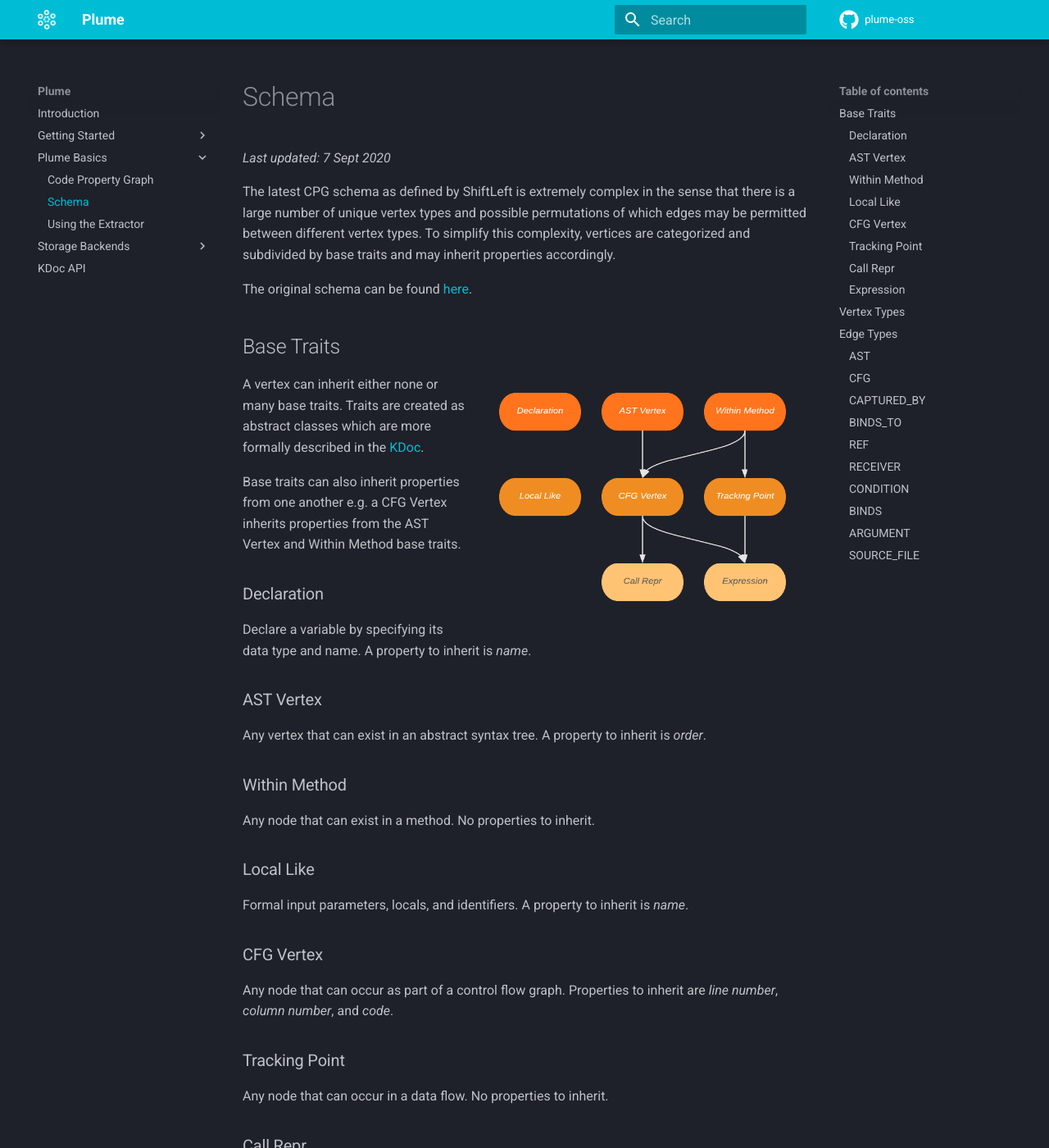
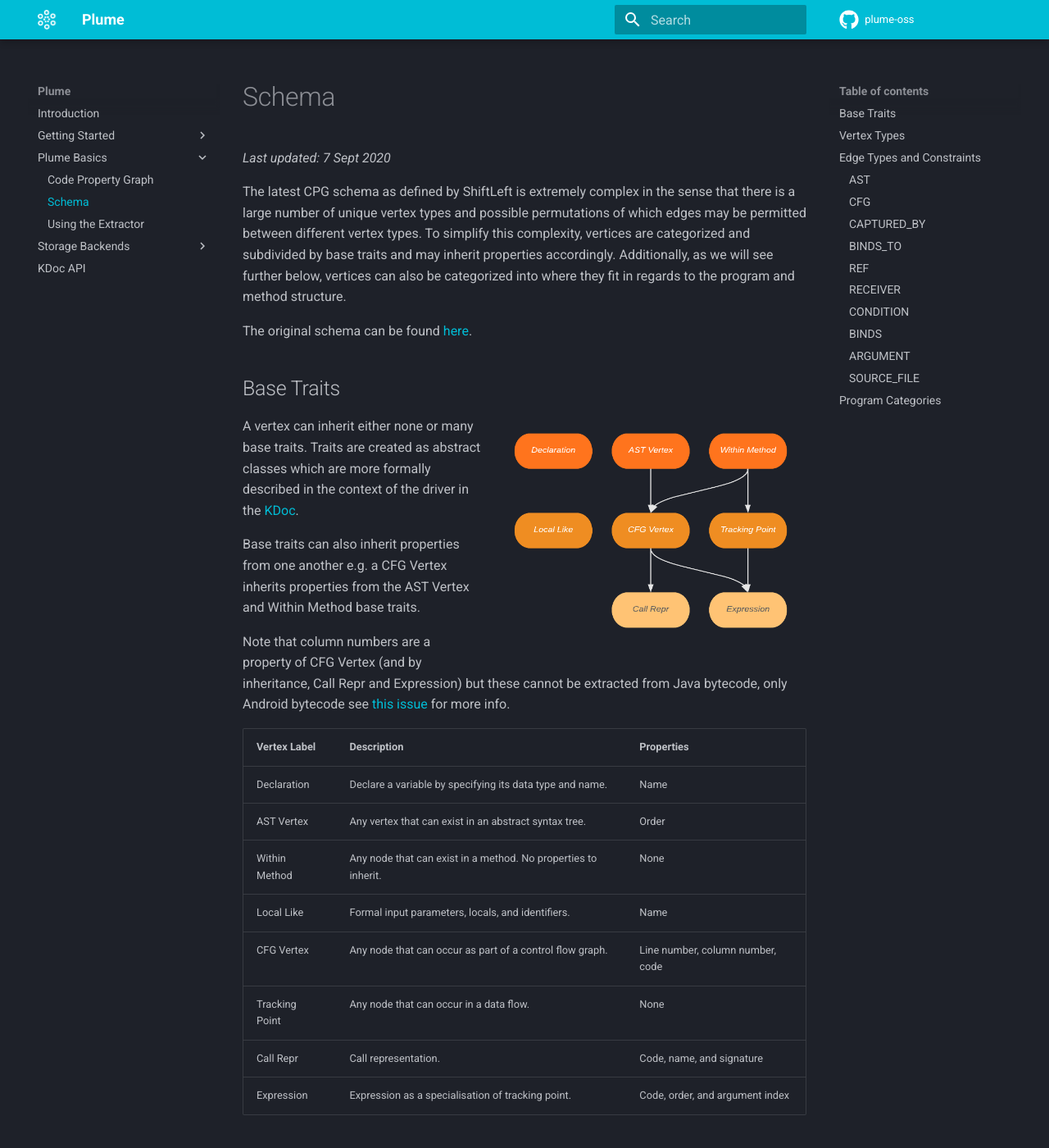
Before and after one commit to plume-oss/plume-docs, an MkDocs documentation site: the page built from docs/plume-basics/schema.md, in a window 1280 px wide and 1400 px high. Shown: the whole window at 82% size. Built offline with MkDocs 1.6.1 and Material for MkDocs 9.7.7, drawn with Linux system fonts in a browser that asks for light colours; some of the changed text lies outside the part shown.

Commit message:
:arrow_up: Updated examples to from latest changes

```diff
--- a/docs/plume-basics/schema.md
+++ b/docs/plume-basics/schema.md
@@ -2,49 +2,37 @@
 
 _Last updated: 7 Sept 2020_
 
-The latest CPG schema as defined by ShiftLeft is extremely complex in the sense that there is a large number of unique vertex types and possible permutations of which edges may be permitted between different vertex types. To simplify this complexity, vertices are categorized and subdivided by base traits and may inherit properties accordingly.
+The latest CPG schema as defined by ShiftLeft is extremely complex in the sense that there is a large number of unique
+vertex types and possible permutations of which edges may be permitted between different vertex types. To simplify this
+complexity, vertices are categorized and subdivided by base traits and may inherit properties accordingly. Additionally,
+as we will see further below, vertices can also be categorized into where they fit in regards to the program and method
+structure.
 
-The original schema can be found [here](https://github.com/ShiftLeftSecurity/codepropertygraph/blob/master/codepropertygraph/src/main/resources/schemas/base.json).
+The original schema can be found [here](https://github.com/ShiftLeftSecurity/codepropertygraph).
 
 ## Base Traits
 
-![Base Traits](../assets/images/plume-basics/code-property-graph/traits.png){: align=right style="height:300px;width:400px;" }
+![Base Traits](../assets/images/plume-basics/code-property-graph/traits.png){: align=right style="height:280px;width:380px;" }
 
-A vertex can inherit either none or many base traits. Traits are created as abstract classes which are more formally described in the [KDoc](https://plume-oss.github.io/plume-driver/kotlindoc/za/ac/sun/plume/domain/models/).
+A vertex can inherit either none or many base traits. Traits are created as abstract classes which are more formally
+described in the context of the driver in the [KDoc](https://plume-oss.github.io/plume-driver/kotlindoc/za/ac/sun/plume/domain/models/).
 
-Base traits can also inherit properties from one another e.g. a CFG Vertex inherits properties from the AST Vertex and Within Method base traits.
+Base traits can also inherit properties from one another e.g. a CFG Vertex inherits properties from the AST Vertex
+and Within Method base traits.
 
-### Declaration
+Note that column numbers are a property of CFG Vertex (and by inheritance, Call Repr and Expression) but these cannot
+be extracted from Java bytecode, only Android bytecode see [this issue](https://github.com/soot-oss/soot/issues/705) for more info.
 
-Declare a variable by specifying its data type and name. A property to inherit is _name_.
-
-### AST Vertex
-
-Any vertex that can exist in an abstract syntax tree. A property to inherit is _order_.
-
-### Within Method
-
-Any node that can exist in a method. No properties to inherit.
-
-### Local Like
-
-Formal input parameters, locals, and identifiers. A property to inherit is _name_.
-
-### CFG Vertex
-
-Any node that can occur as part of a control flow graph. Properties to inherit are _line number_, _column number_, and _code_.
-
-### Tracking Point
-
-Any node that can occur in a data flow. No properties to inherit.
-
-### Call Repr
-
-Call representation. Properties to inherit are _code_, _name_, and _signature_.
-
-### Expression
-
-Expression as a specialisation of tracking point. Properties to inherit are _code_, _order_, and _argument index_.
+| Vertex Label | Description | Properties |
+|-|-|-|
+| Declaration | Declare a variable by specifying its data type and name. | Name |
+| AST Vertex | Any vertex that can exist in an abstract syntax tree. | Order |
+| Within Method | Any node that can exist in a method. No properties to inherit. | None |
+| Local Like | Formal input parameters, locals, and identifiers. | Name |
+| CFG Vertex | Any node that can occur as part of a control flow graph. | Line number, column number, code |
+| Tracking Point | Any node that can occur in a data flow. | None |
+| Call Repr | Call representation. | Code, name, and signature |
+| Expression | Expression as a specialisation of tracking point. | Code, order, and argument index |
 
 ## Vertex Types
 
@@ -77,10 +65,14 @@ Expression as a specialisation of tracking point. Properties to inherit are _cod
 | JUMP_TARGET | A jump target made explicit in the code using a label. | CFG_NODE, AST_NODE |
 | UNKNOWN | A language-specific vertex. | EXPRESSION |
 
-## Edge Types
+## Edge Types and Constraints
 
 Part of the schema restricts which vertices can be connected by specific edge types. The following table shows
 which vertices and their outgoing edges and vertex labels comply with the schema enforced by the Plume driver.
+If one attempts to create an edge between two vertices and this violates the schema, a
+[PlumeSchemaViolationException](https://plume-oss.github.io/plume-driver/kotlindoc/za/ac/sun/plume/domain/exceptions/plumeschemaviolationexception/)
+is thrown describing the vertices and edges in violation. This design decision is used to enforce schema
+consistency when using the driver against schemaless storage backends.
 
 ### AST
 
@@ -88,13 +80,13 @@ Syntax tree edge.
 
 | Source | Valid Target(s) |
 |-|-|
-| METHOD | METHOD_RETURN, METHOD_PARAMETER_IN, MODIFIER, BLOCK, TYPE_PARAMETER |
+| METHOD | METHOD_RETURN, METHOD_PARAMETER_IN, MODIFIER, BLOCK, TYPE_PARAMETER, LOCAL |
 | TYPE | TYPE_ARGUMENT |
 | TYPE_DECL | TYPE_PARAMETER, MEMBER, MODIFIER |
 | NAMESPACE_BLOCK | FILE, METHOD, NAMESPACE_BLOCK |
 | CALL | CALL, IDENTIFIER, FIELD_IDENTIFIER, LITERAL, METHOD_REF, TYPE_REF, RETURN, BLOCK, JUMP_TARGET, CONTROL_STRUCTURE |
-| RETURN |CALL, IDENTIFIER, LITERAL, METHOD_REF, TYPE_REF, RETURN, BLOCK, JUMP_TARGET, CONTROL_STRUCTURE, UNKNOWN |
-| BLOCK | AST | CALL, IDENTIFIER, LITERAL, METHOD_REF, TYPE_REF, RETURN, BLOCK, LOCAL, JUMP_TARGET, CONTROL_STRUCTURE, UNKNOWN |
+| RETURN | CALL, IDENTIFIER, LITERAL, METHOD_REF, TYPE_REF, RETURN, BLOCK, JUMP_TARGET, CONTROL_STRUCTURE, UNKNOWN |
+| BLOCK | CALL, IDENTIFIER, LITERAL, METHOD_REF, TYPE_REF, RETURN, BLOCK, LOCAL, JUMP_TARGET, CONTROL_STRUCTURE, UNKNOWN |
 | TYPE_REF | LITERAL, MODIFIER, ARRAY_INITIALIZER, CALL, LOCAL, IDENTIFIER, RETURN, BLOCK, JUMP_TARGET, UNKNOWN, CONTROL_STRUCTURE, METHOD_REF, TYPE_REF |
 | CONTROL_STRUCTURE |  LITERAL, MODIFIER, ARRAY_INITIALIZER, CALL, LOCAL, IDENTIFIER, RETURN, BLOCK, JUMP_TARGET, UNKNOWN, CONTROL_STRUCTURE, METHOD_REF, TYPE_REF |
 | UNKNOWN |  LITERAL, MEMBER, MODIFIER, ARRAY_INITIALIZER, CALL, LOCAL, IDENTIFIER, FIELD_IDENTIFIER, RETURN, BLOCK, JUMP_TARGET, CONTROL_STRUCTURE, UNKNOWN |
@@ -180,8 +172,22 @@ Relation between a CALL and its arguments and RETURN and the returned expression
 
 ### SOURCE_FILE
 
- Source file of a vertex, in which its LINE_NUMBER and COLUMN_NUMBER are valid.
+Source file of a vertex, in which its LINE_NUMBER and COLUMN_NUMBER are valid.
 
 | Source | Target(s) |
 |-|-|
 | METHOD | FILE |
+
+## Program Categories
+
+In addition to the categorizing vertices by their base traits, we can also categorize them with regards to in which parts of
+the program that they will occur. Note that binary expressions, e.g. the addition operator (+), are represented as CALL vertices
+with operands connected by ARGUMENT edges as well as AST edges.
+
+| Category | Vertices |
+| - | - |
+| Program structure | FILE, NAMESPACE_BLOCK, MEMBER |
+| Type declarations | TYPE_DECL, TYPE_PARAMETER, MEMBER, TYPE, TYPE_ARGUMENT, BINDING |
+| Method header | METHOD, METHOD_PARAMETER_IN, METHOD_RETURN, LOCAL, BLOCK, MODIFIER |
+| Method body | LITERAL, IDENTIFIER, FIELD_IDENTIFIER, CALL, RETURN, METHOD_REF, TYPE_REF, CONTROL_STRUCTURE, JUMP_TARGET, ARRAY_INITIALIZER |
+| Language Dependent | META_DATA, UNKNOWN |
```
Also changed, not shown: docs/getting-started/basic-usage.md (+61 -6 lines), docs/plume-basics/extracting-cpg.md (+10 -7 lines), docs/assets/images/getting-started/basic-graph.png, docs/assets/images/plume-basics/extracting-cpg/cls-graph.png, docs/assets/images/plume-basics/extracting-cpg/dir-graph.png, docs/assets/images/plume-basics/extracting-cpg/src-graph.png.
